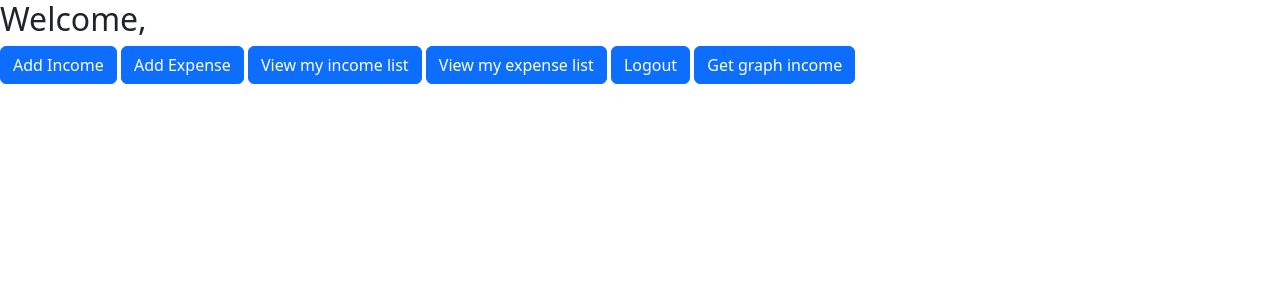
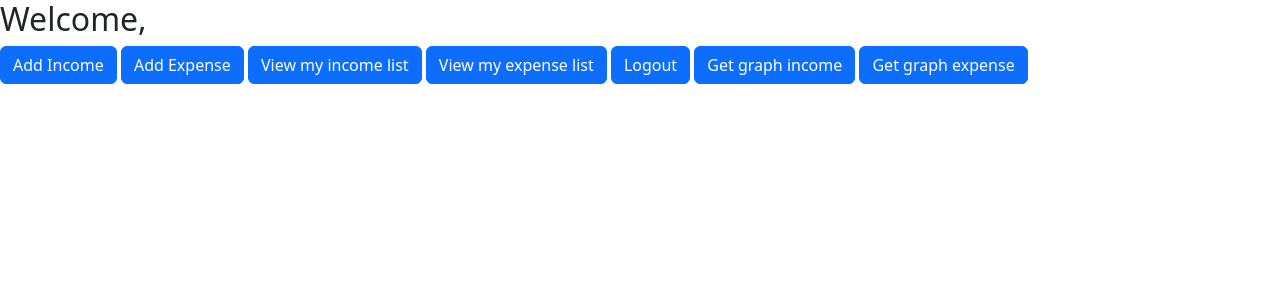
Before and after one commit to nikelyandjelo/Data_Project, a Django app: page /home/ in a window 1280 px wide. Shown: the top 300 px of the page. Run offline with Django 4.2, Linux system fonts and the light colour scheme; some libraries are stand-ins or nearby versions.

Commit message:
added func for graph_expense

```diff
--- /dev/null
+++ b/dataProject/myproject/data.csv
@@ -0,0 +1,6 @@
+date,amount,currency,payment_method
+2023-05-25,1234.00,GBP,Credit Card
+2022-10-28,2300.00,EUR,Bank Transfer
+2023-09-27,130.00,EUR,Cash
+2022-08-27,1900.00,GBP,Credit Card
+2022-08-08,1200.00,USD,Bank Transfer
--- a/dataProject/myproject/main_page/templates/home.html
+++ b/dataProject/myproject/main_page/templates/home.html
@@ -8,3 +8,4 @@
 <a class = "btn btn-primary " href="{% url 'expense_list' %}">View my expense list</a>
 <a class = "btn btn-primary " href="{% url 'logout' %}">Logout</a>
 <a class = "btn btn-primary " href="{% url 'graph_income' %}">Get graph income</a>
+<a class = "btn btn-primary " href="{% url 'graph_expense' %}">Get graph expense</a>
--- a/dataProject/myproject/main_page/urls.py
+++ b/dataProject/myproject/main_page/urls.py
@@ -15,5 +15,6 @@ urlpatterns = [
     path('home/', views.home_view, name='home'),
     path('logout/', auth_views.LogoutView.as_view(), name='logout'),
     path('graph_income/', views.graph_income, name='graph_income'),
+    path('graph_expense/', views.graph_expense, name='graph_expense'),
 ]
 urlpatterns += static(settings.STATIC_URL, document_root=settings.STATIC_ROOT)
--- a/dataProject/myproject/main_page/views.py
+++ b/dataProject/myproject/main_page/views.py
@@ -5,6 +5,9 @@ import matplotlib.pyplot as plt
 import pandas as pd
 import csv
 import os
+import warnings
+
+warnings.filterwarnings("ignore", category=UserWarning)
 
 def convert_to_csv(data, fieldnames):
     filename = 'data.csv'
@@ -46,6 +49,43 @@ def graph_income(request):
     context = {'csv_filename': csv_filename, 'graph_filename': graph_filename}
     return render(request, 'graph_income.html', context)
 
+def graph_expense(request):
+    expenses = Expense.objects.all()
+    fieldnames = ['date', 'amount', 'currency', 'payment_method']
+    csv_filename = convert_to_csv(expenses, fieldnames)
+
+    df = pd.read_csv(csv_filename)
+
+    fig, (ax1, ax2) = plt.subplots(1, 2, figsize=(12, 6))
+
+    ax1.hist(df['amount'], bins=10)
+    ax1.set_xlabel('Amount')
+    ax1.set_ylabel('Frequency')
+    ax1.set_title('Expense Histogram')
+
+    graph_filename = os.path.join('static', 'expense_histogram.png')
+    plt.savefig(graph_filename)
+
+    payment_counts = df['payment_method'].value_counts()
+    ax2.bar(payment_counts.index, payment_counts.values)
+    ax2.set_xlabel('Payment Method')
+    ax2.set_ylabel('Count')
+    ax2.set_title('Expense Bar Chart by Payment Method')
+
+    graph_filename2 = os.path.join('static', 'expense_bar_chart.png')
+    plt.savefig(graph_filename2)
+
+    plt.tight_layout()
+    plt.close(fig)
+
+    context = {
+        'csv_filename': csv_filename,
+        'graph_filename': graph_filename,
+        'graph_filename2': graph_filename2
+    }
+    return render(request, 'graph_expense.html', context)
+
+
 def home_view(request):
     username = request.user.username
     return render(request, 'home.html', {'username': username})
```
Also changed, not shown: dataProject/myproject/main_page/templates/graph_expense.html (added, +13 -0 lines), dataProject/myproject/static/expense_bar_chart.png (added), dataProject/myproject/static/expense_histogram.png (added), dataProject/myproject/static/income_graph.png (added).
